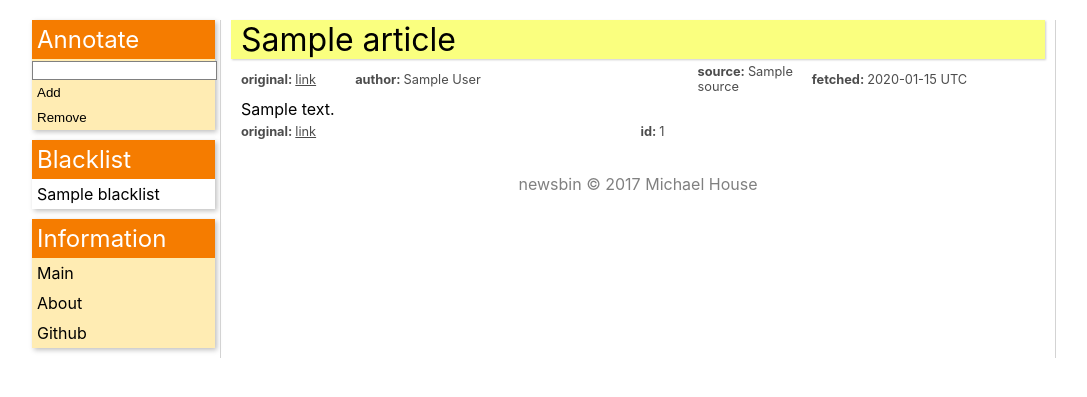
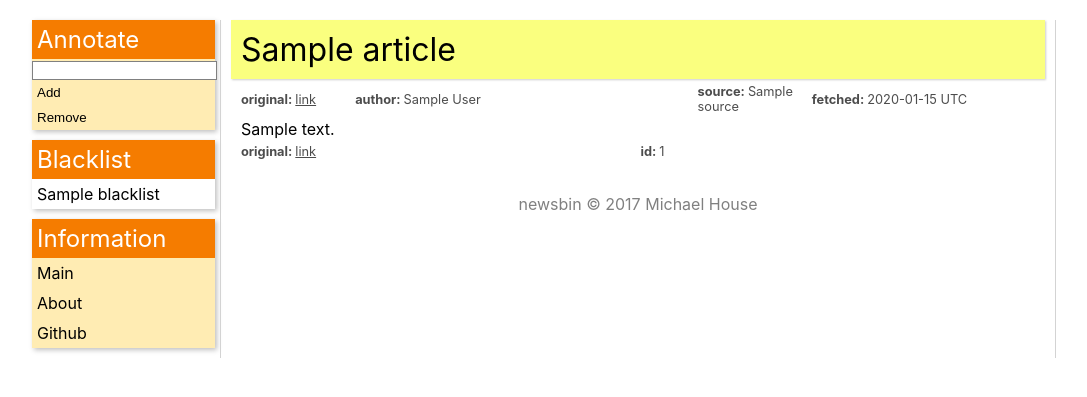
Before and after one commit to WillKoehrsen/newsbin, a Flask app: template site/templates/article.html in a window 1280 px wide. Shown: the top 397 px of the page, without its empty margins (96-1183 px from the left). Run offline with Flask 2, Linux system fonts and the light colour scheme; the template is opened without the code that fills it: most values are stand-ins (such as "Sample title", 1, 10 or a date in 2020); parts of the project's set-up code (start-up, migrations or seed data) failed here and were passed over.

Commit message:
pre-deploy commit

```diff
--- a/site/static/css/index.css
+++ b/site/static/css/index.css
@@ -264,7 +264,7 @@ input[type=checkbox] {
 /* Article Page */
 .article-title {
 	font-size:2em;
-	padding:0 10px 0 10px;
+	padding:10px;
 	box-shadow: 1px 1px 2px rgba(0,0,0,0.2);
 	background-color:#faff7f;
 }
```
